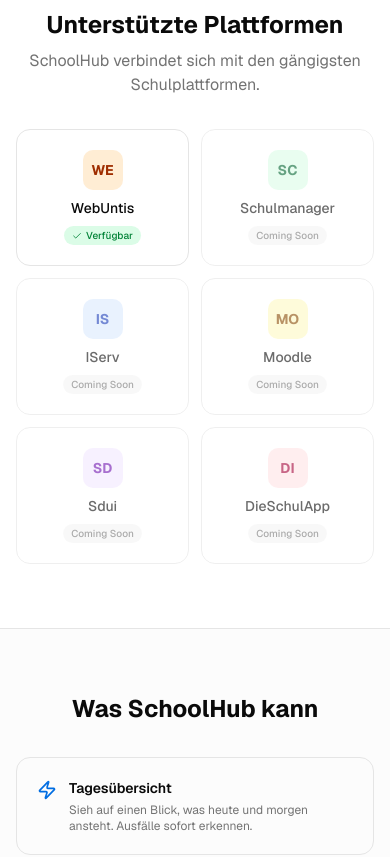
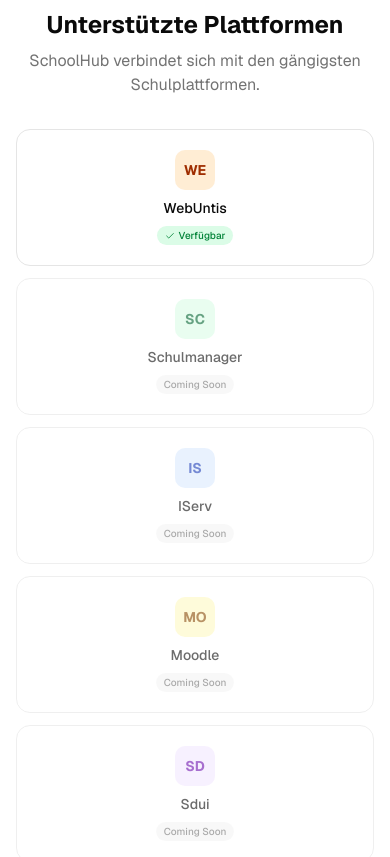
Before and after one commit to kevjaeg/klasshub, a Next.js app: page / in a window 390 px wide. Shown: the part 1660-2517 px from the top of the page. Built offline with nearby package versions, Linux system fonts and the light colour scheme.

Commit message:
fix: adjust platform grid to 1/2/3 columns for mobile/tablet/desktop

```diff
--- a/src/app/page.tsx
+++ b/src/app/page.tsx
@@ -84,7 +84,7 @@ export default function LandingPage() {
                 SchoolHub verbindet sich mit den gängigsten Schulplattformen.
               </p>
             </div>
-            <div className="grid grid-cols-2 gap-3 sm:grid-cols-3">
+            <div className="grid grid-cols-1 gap-3 sm:grid-cols-2 lg:grid-cols-3">
               {[
                 { name: "WebUntis", status: "live" as const, color: "bg-orange-100 text-orange-800 dark:bg-orange-900/30 dark:text-orange-400" },
                 { name: "Schulmanager", status: "soon" as const, color: "bg-green-100 text-green-800 dark:bg-green-900/30 dark:text-green-400" },
```
